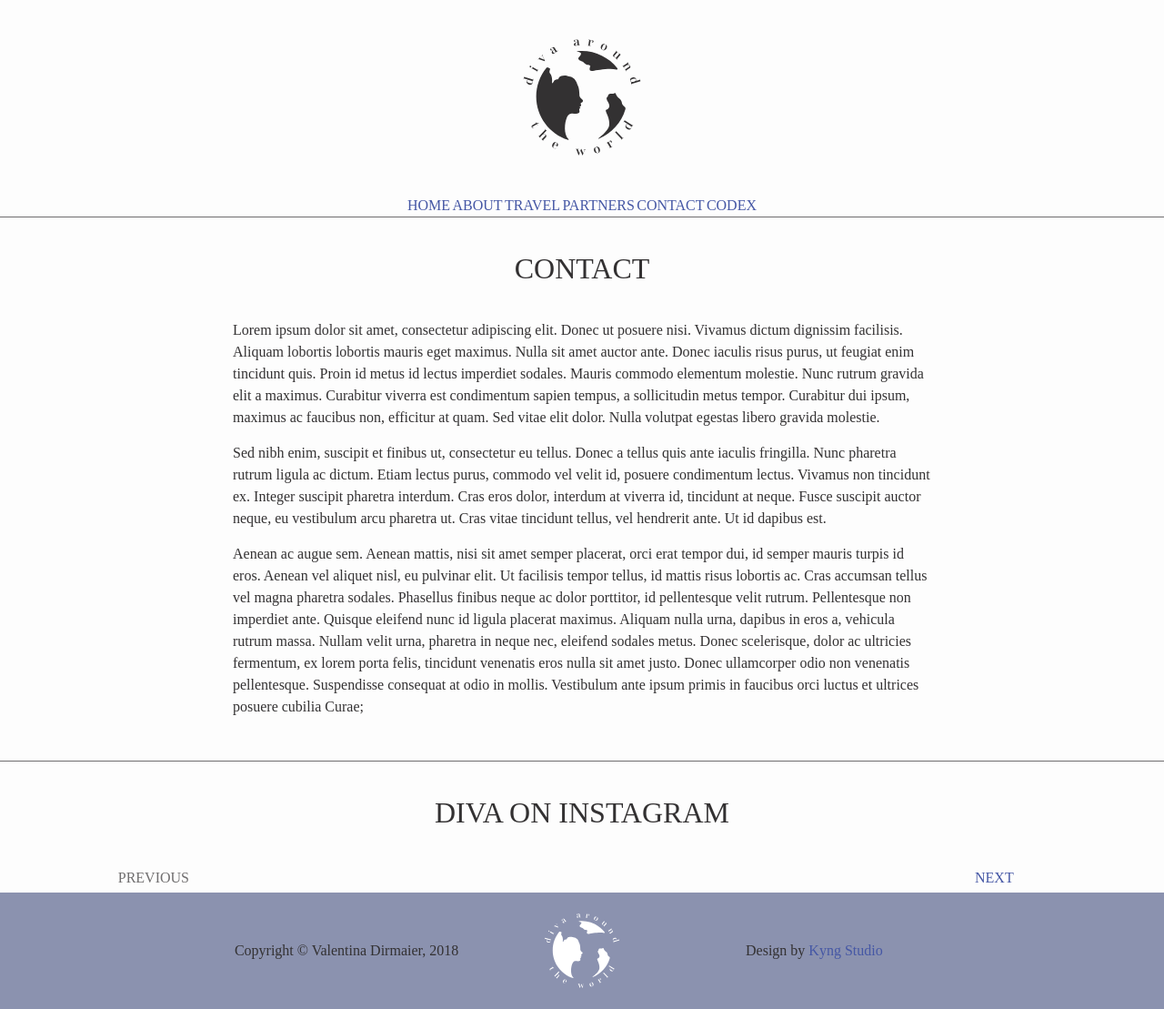
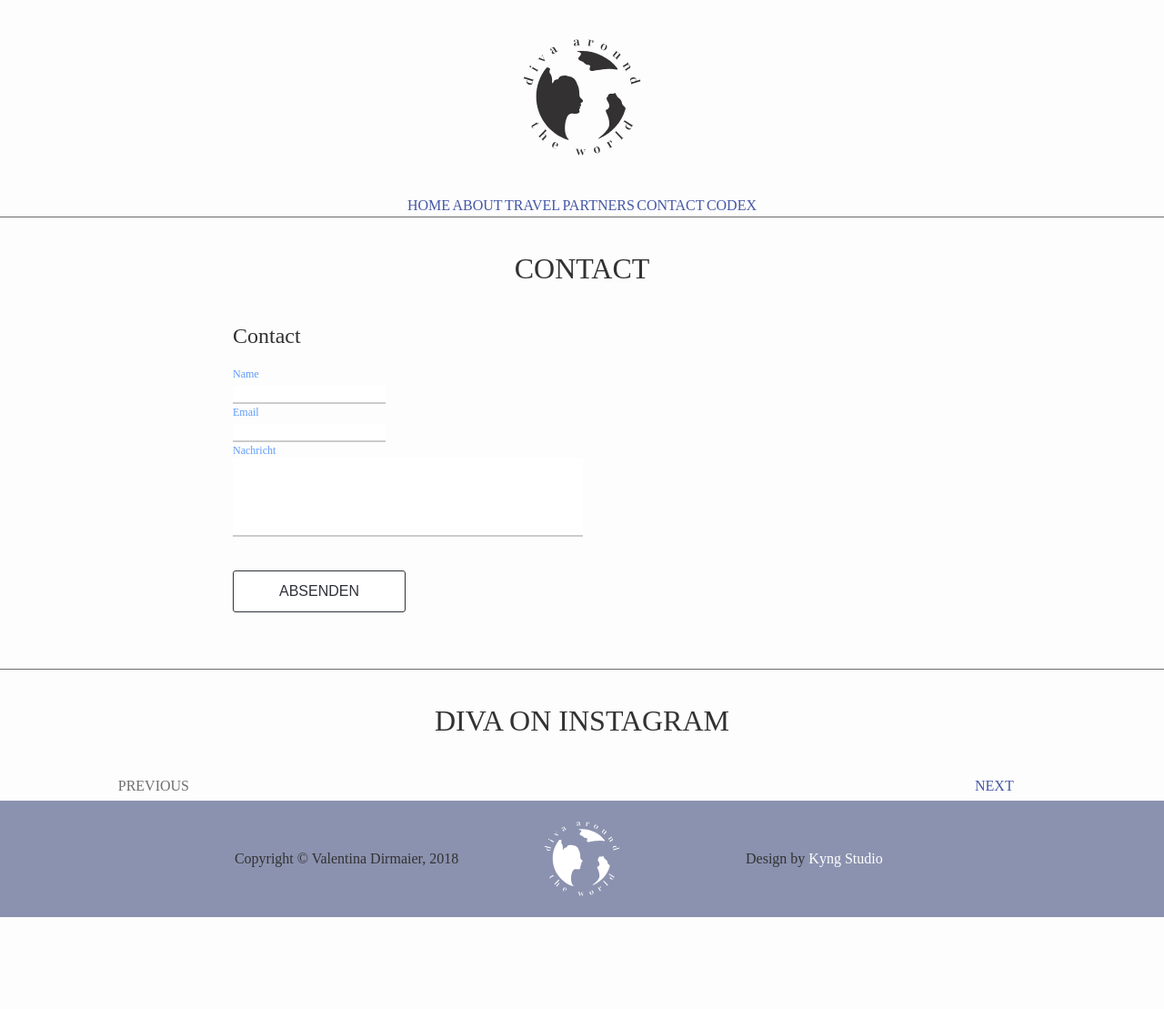
Before and after one commit to elroyK/divaaroundtheworld, a Jekyll site: the page built from 4-contact.md, in a window 1280 px wide. Shown: the whole page at 91% size. Built offline with Jekyll 4.4.1, drawn with Linux system fonts in a browser that asks for light colours; nearby versions of some CDN libraries; some web fonts are replaced; after the commit the page ends 1008 px from its top, so only the background shows below that.

```diff
--- a/4-contact.md
+++ b/4-contact.md
@@ -1,12 +1,6 @@
 ---
-layout: page
+layout: contact
 title: Contact
 permalink: /contact/
 menu: true
 ---
-
-Lorem ipsum dolor sit amet, consectetur adipiscing elit. Donec ut posuere nisi. Vivamus dictum dignissim facilisis. Aliquam lobortis lobortis mauris eget maximus. Nulla sit amet auctor ante. Donec iaculis risus purus, ut feugiat enim tincidunt quis. Proin id metus id lectus imperdiet sodales. Mauris commodo elementum molestie. Nunc rutrum gravida elit a maximus. Curabitur viverra est condimentum sapien tempus, a sollicitudin metus tempor. Curabitur dui ipsum, maximus ac faucibus non, efficitur at quam. Sed vitae elit dolor. Nulla volutpat egestas libero gravida molestie.
-
-Sed nibh enim, suscipit et finibus ut, consectetur eu tellus. Donec a tellus quis ante iaculis fringilla. Nunc pharetra rutrum ligula ac dictum. Etiam lectus purus, commodo vel velit id, posuere condimentum lectus. Vivamus non tincidunt ex. Integer suscipit pharetra interdum. Cras eros dolor, interdum at viverra id, tincidunt at neque. Fusce suscipit auctor neque, eu vestibulum arcu pharetra ut. Cras vitae tincidunt tellus, vel hendrerit ante. Ut id dapibus est.
-
-Aenean ac augue sem. Aenean mattis, nisi sit amet semper placerat, orci erat tempor dui, id semper mauris turpis id eros. Aenean vel aliquet nisl, eu pulvinar elit. Ut facilisis tempor tellus, id mattis risus lobortis ac. Cras accumsan tellus vel magna pharetra sodales. Phasellus finibus neque ac dolor porttitor, id pellentesque velit rutrum. Pellentesque non imperdiet ante. Quisque eleifend nunc id ligula placerat maximus. Aliquam nulla urna, dapibus in eros a, vehicula rutrum massa. Nullam velit urna, pharetra in neque nec, eleifend sodales metus. Donec scelerisque, dolor ac ultricies fermentum, ex lorem porta felis, tincidunt venenatis eros nulla sit amet justo. Donec ullamcorper odio non venenatis pellentesque. Suspendisse consequat at odio in mollis. Vestibulum ante ipsum primis in faucibus orci luctus et ultrices posuere cubilia Curae;
--- /dev/null
+++ b/_layouts/contact.html
@@ -0,0 +1,33 @@
+---
+layout: page
+---
+
+<div class="container">
+    <div class="row">
+        <div class="col-xs-12 col-sm-12 col-md-12 col-lg-12 text-center">
+            <h2>Contact</h2>
+        </div>
+    </div>
+    <div class="row">
+        <div class="col-xs-6 col-sm-6 col-md-6 col-lg-6 col-xs-offset-3">
+            <form id="contact-form" class="form" action="mailto:elroy@live.be?Subject=Diva%20Around%20The%20World%3A%20Contact%20form%20Message" method="POST" role="form">
+                <div class="form-group">
+                    <label class="form-label" for="name">Name</label>
+                    <input type="text" class="form-control" id="name" name="name" tabindex="1" required>
+                </div>
+                <div class="form-group">
+                    <label class="form-label" for="email">Email</label>
+                    <input type="email" class="form-control" id="email" name="email" tabindex="2" required>
+                </div>
+                </div>
+                <div class="form-group">
+                    <label class="form-label" for="message">Nachricht</label>
+                    <textarea rows="5" cols="50" name="message" class="form-control" id="message" tabindex="3" required></textarea>
+                </div>
+                <div class="text-center">
+                    <button type="submit" class="btn btn-start-order">Absenden</button>
+                </div>
+            </form>
+        </div>
+    </div>
+</div>
--- /dev/null
+++ b/_sass/contact.scss
@@ -0,0 +1,46 @@
+textarea {
+    resize: none;
+}
+.form-label {
+    font-size: 12px;
+    color: #5e9bfc;
+    margin: 0;
+    display: block;
+    opacity: 1;
+    -webkit-transition: .333s ease top, .333s ease opacity;
+    transition: .333s ease top, .333s ease opacity;
+}
+.form-control {
+    border-radius: 0;
+    border-color: #ccc;
+    border-width: 0 0 2px 0;
+    border-style: none none solid none;
+    box-shadow: none;
+}
+.form-control:focus {
+    box-shadow: none;
+    border-color: #5e9bfc;
+}
+.js-hide-label {
+    opacity: 0;
+}
+.js-unhighlight-label {
+    color: #999
+}
+.btn-start-order {
+    background: 0 0 #ffffff;
+    border: 1px solid #2f323a;
+    border-radius: 3px;
+    color: #2f323a;
+    font-family: "Raleway", sans-serif;
+    font-size: 16px;
+    line-height: inherit;
+    margin: 30px 0;
+    padding: 10px 50px;
+    text-transform: uppercase;
+    transition: all 0.25s ease 0s;
+}
+.btn-start-order:hover,.btn-start-order:active, .btn-start-order:focus {
+    border-color: #5e9bfc;
+    color: #5e9bfc;
+}
--- a/_sass/datw.scss
+++ b/_sass/datw.scss
@@ -348,7 +348,7 @@ footer {
     padding-bottom: 1rem;
 
     a {
-        color: white;
+        color: white !important;
     }
 
     p {
--- a/assets/main.scss
+++ b/assets/main.scss
@@ -2,4 +2,4 @@
 # Only the main Sass file needs front matter (the dashes are enough)
 ---
 
-@import "minima", "colors", "hamburgers", "datw"
+@import "minima", "colors", "hamburgers", "datw", "contact"
```
